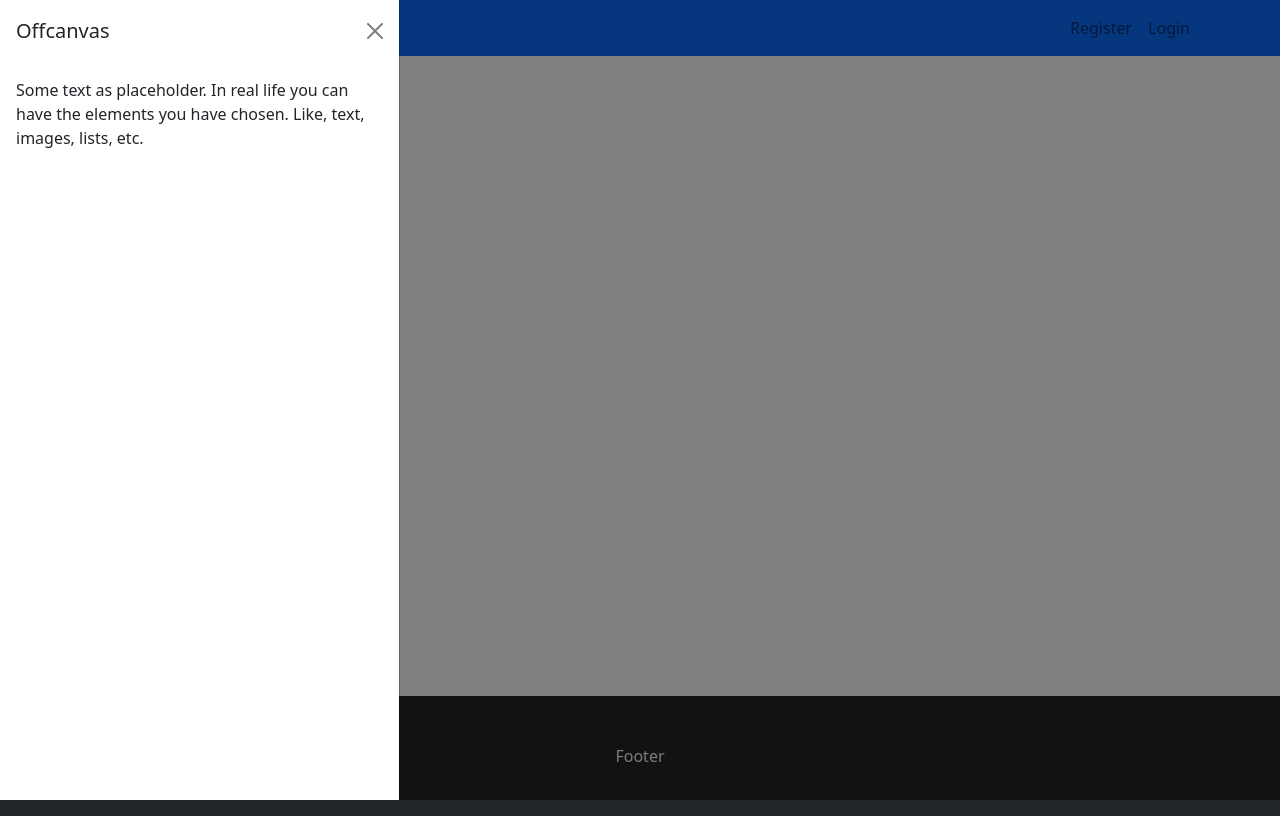
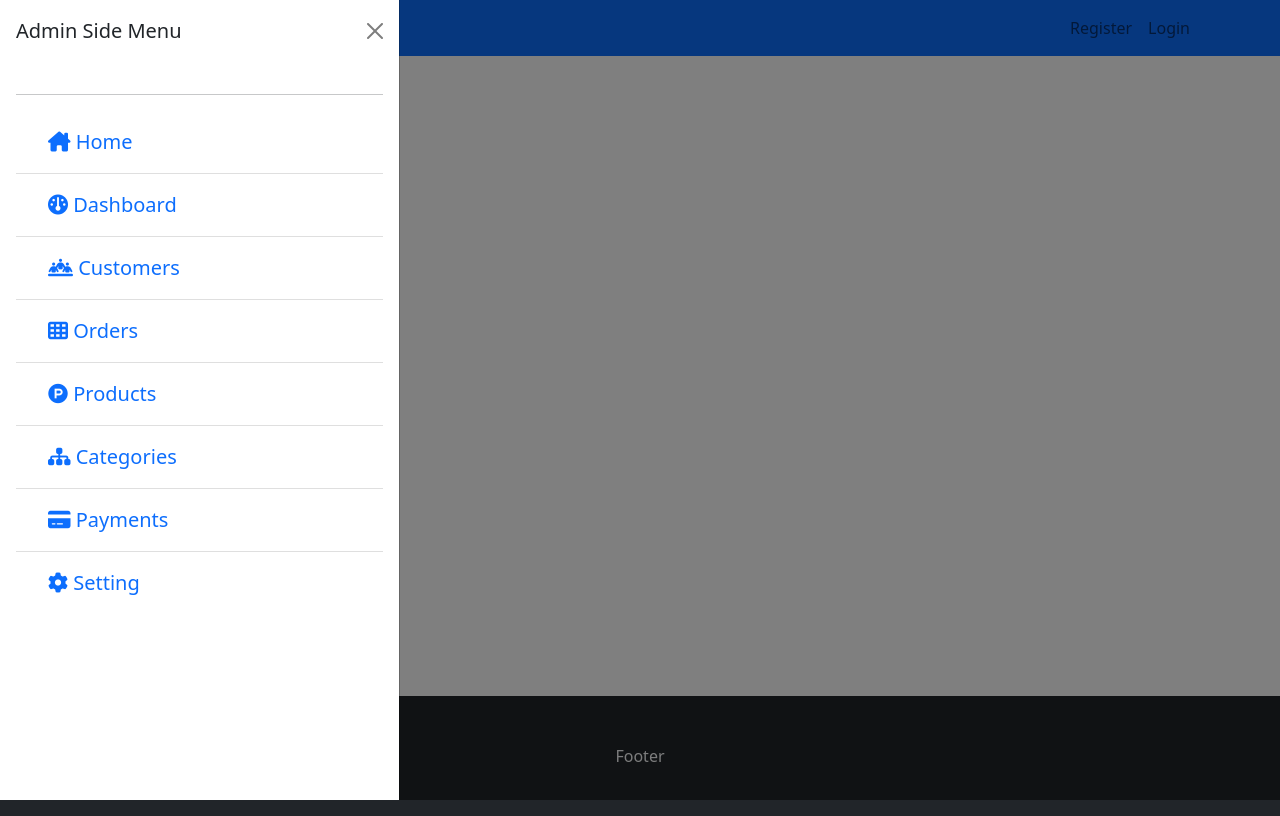
Before and after one commit to Dipak2056/ecommerce-frontend, a React (Create React App) app: page /dashboard in a window 1280 px wide. Both pictures are taken after a click on the button 102 px from the left and 28 px from the top of the page. Built offline with nearby package versions, Linux system fonts and the light colour scheme.

Commit message:
Admin lay-out UI completed,

```diff
--- a/src/components/admin-sidebar/AdminSidebar.jsx
+++ b/src/components/admin-sidebar/AdminSidebar.jsx
@@ -1,7 +1,9 @@
 import React, { useState } from "react";
+import { ListGroup } from "react-bootstrap";
 import Button from "react-bootstrap/Button";
 import Offcanvas from "react-bootstrap/Offcanvas";
 import { useDispatch, useSelector } from "react-redux";
+import { Link } from "react-router-dom";
 import { toggleSidebar } from "../../system-state/systemSlice";
 
 const AdminSidebar = () => {
@@ -15,11 +17,57 @@ const AdminSidebar = () => {
         onHide={() => dispatch(toggleSidebar())}
       >
         <Offcanvas.Header closeButton>
-          <Offcanvas.Title>Offcanvas</Offcanvas.Title>
+          <Offcanvas.Title>Admin Side Menu</Offcanvas.Title>
         </Offcanvas.Header>
         <Offcanvas.Body>
-          Some text as placeholder. In real life you can have the elements you
-          have chosen. Like, text, images, lists, etc.
+          <hr />
+          <ListGroup variant="flush" className="fs-5">
+            <ListGroup.Item>
+              <Link className="nav-link" to="/dashboard">
+                <i class="fa-solid fa-house-chimney"></i> Home
+              </Link>
+            </ListGroup.Item>
+            <ListGroup.Item>
+              <Link className="nav-link" to="/dashboard">
+                <i class="fa-solid fa-gauge"></i> Dashboard
+              </Link>
+            </ListGroup.Item>
+            <ListGroup.Item>
+              <Link className="nav-link" to="/customers">
+                {" "}
+                <i class="fa-solid fa-people-line"></i> Customers
+              </Link>
+            </ListGroup.Item>
+            <ListGroup.Item>
+              <Link className="nav-link" to="/orders">
+                {" "}
+                <i class="fa-solid fa-table-cells"></i> Orders
+              </Link>
+            </ListGroup.Item>
+            <ListGroup.Item>
+              <Link className="nav-link" to="/products">
+                {" "}
+                <i class="fa-brands fa-product-hunt"></i> Products
+              </Link>
+            </ListGroup.Item>
+            <ListGroup.Item>
+              <Link className="nav-link" to="/categories">
+                <i class="fa-solid fa-sitemap"></i> Categories
+              </Link>
+            </ListGroup.Item>
+            <ListGroup.Item>
+              <Link className="nav-link" to="/payments">
+                {" "}
+                <i class="fa-solid fa-credit-card"></i> Payments
+              </Link>
+            </ListGroup.Item>
+            <ListGroup.Item>
+              <Link className="nav-link" to="/setting">
+                {" "}
+                <i class="fa-solid fa-gear"></i> Setting
+              </Link>
+            </ListGroup.Item>
+          </ListGroup>
         </Offcanvas.Body>
       </Offcanvas>
     </div>
```
